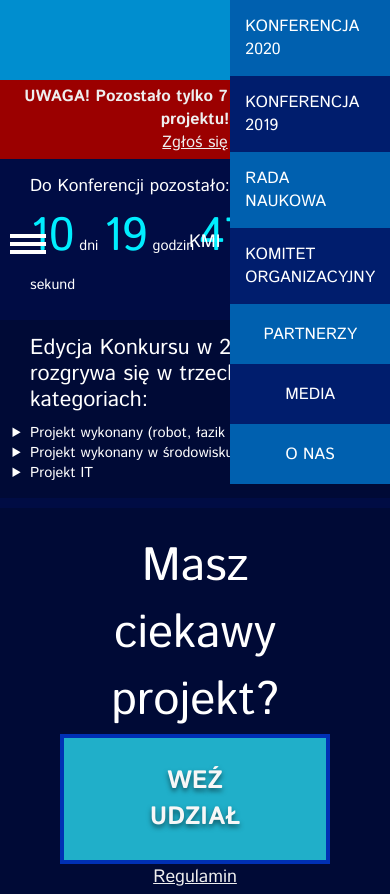
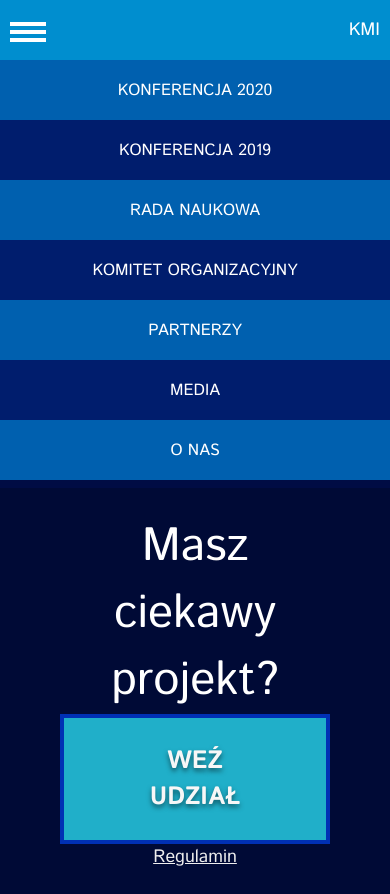
Before and after one commit to mwvabes/kmi-mechatron, a PHP site: page / in a window 390 px wide, after a click that opens the changed part. Shown: the top 894 px of the page. Run offline with PHP 8.4, Linux system fonts and the light colour scheme; style sheets or scripts are compiled from the project's sources.

Commit message:
Fixed navbar mobile

```diff
--- a/styles/global.css
+++ b/styles/global.css
@@ -48,7 +48,7 @@ p {
 
 header {
   background-color: #008ecf;
-  max-height: 80px;
+  max-height: 60px;
 }
 
 nav {
@@ -59,6 +59,15 @@ nav {
   display: -webkit-box;
   display: -ms-flexbox;
   display: flex;
+  -webkit-box-orient: vertical;
+  -webkit-box-direction: normal;
+      -ms-flex-direction: column;
+          flex-direction: column;
+  -ms-flex-wrap: wrap;
+      flex-wrap: wrap;
+  -webkit-box-pack: center;
+      -ms-flex-pack: center;
+          justify-content: center;
 }
 
 nav > ul,
@@ -118,9 +127,6 @@ main > div {
     z-index: 9999;
   }
   nav > ul {
-    display: -webkit-box;
-    display: -ms-flexbox;
-    display: flex;
     -ms-flex-wrap: wrap;
         flex-wrap: wrap;
     -webkit-box-orient: vertical;
@@ -136,49 +142,8 @@ main > div {
     -webkit-box-pack: center;
         -ms-flex-pack: center;
             justify-content: center;
-    -webkit-transform-origin: left;
-            transform-origin: left;
-    -webkit-transition: -webkit-transform 300ms ease-in-out;
-    transition: -webkit-transform 300ms ease-in-out;
-    transition: transform 300ms ease-in-out;
-    transition: transform 300ms ease-in-out, -webkit-transform 300ms ease-in-out;
-    -webkit-transform: scale(1, 0);
-            transform: scale(1, 0);
-    display: none;
     min-height: 60px;
   }
-  /*   .navToggleLabel {
-    display: inline-block;
-    position: relative;
-    min-height: 40px;
-    min-width: 40px;
-    padding: 10px;
-  }
-
-  .navToggleLabel > span,
-  .navToggleLabel > span::after,
-  .navToggleLabel > span::before {
-    display: block;
-    background-color: #FFF;
-    height: 5px;
-    width: 2em;
-    position: relative;
-  }
-
-  .navToggleLabel > span::after,
-  .navToggleLabel > span::before {
-    content: '';
-    position: absolute;
-    display: inline-block;
-  }
-
-  .navToggleLabel > span::before {
-    bottom: 10px;
-  }
-
-  .navToggleLabel > span::after {
-    top: 10px;
-  } */
   .navToggleLabel > span {
     position: relative;
     padding-left: 2em;
@@ -192,8 +157,8 @@ main > div {
     height: 4px;
     border-top: 12px double #FFF;
     border-bottom: 4px solid #FFF;
-    -webkit-transition: border-color 200ms ease-in-out;
-    transition: border-color 200ms ease-in-out;
+    -webkit-transition: border-color 200ms ease-out;
+    transition: border-color 200ms ease-out;
   }
   .navToggleLabel:hover > span:before {
     border-top-color: #1100ff;
@@ -213,7 +178,17 @@ main > div {
     min-height: 60px;
     width: 100%;
   }
-  .navToggle:checked ~ ul > li {
+  .navToggle ~ ul {
+    -webkit-transform: scale(1, 0);
+            transform: scale(1, 0);
+    -webkit-transform-origin: top;
+            transform-origin: top;
+    -webkit-transition: -webkit-transform 300ms ease-in-out;
+    transition: -webkit-transform 300ms ease-in-out;
+    transition: transform 300ms ease-in-out;
+    transition: transform 300ms ease-in-out, -webkit-transform 300ms ease-in-out;
+  }
+  .navToggle:checked ~ ul {
     display: -webkit-box;
     display: -ms-flexbox;
     display: flex;
--- a/styles/global.scss
+++ b/styles/global.scss
@@ -77,7 +77,7 @@ p {
 
 header {
   background-color: #008ecf;
-  max-height: 80px;
+  max-height: 60px;
 }
 
 nav {
@@ -86,6 +86,9 @@ nav {
   text-transform: uppercase;
   min-height: 60px;
   display: flex;
+  flex-direction: column;
+  flex-wrap: wrap;
+  justify-content: center;
 }
 
 nav > ul,
@@ -134,7 +137,6 @@ main > div {
   }
 
   nav > ul {
-    display: flex;
     flex-wrap: wrap;
     flex-direction: column;
     margin: 0;
@@ -145,45 +147,8 @@ main > div {
     padding: 10px;
     width: 100%;
     justify-content: center;
-    transform-origin: left;
-    transition: transform 300ms ease-in-out;
-    transform: scale(1,0);
-    display: none;
     min-height: 60px;
   }
-
-/*   .navToggleLabel {
-    display: inline-block;
-    position: relative;
-    min-height: 40px;
-    min-width: 40px;
-    padding: 10px;
-  }
-
-  .navToggleLabel > span,
-  .navToggleLabel > span::after,
-  .navToggleLabel > span::before {
-    display: block;
-    background-color: #FFF;
-    height: 5px;
-    width: 2em;
-    position: relative;
-  }
-
-  .navToggleLabel > span::after,
-  .navToggleLabel > span::before {
-    content: '';
-    position: absolute;
-    display: inline-block;
-  }
-
-  .navToggleLabel > span::before {
-    bottom: 10px;
-  }
-
-  .navToggleLabel > span::after {
-    top: 10px;
-  } */
 
   .navToggleLabel > span {
     position: relative;
@@ -198,7 +163,7 @@ main > div {
     height: 4px;
     border-top: 12px double #FFF;
     border-bottom: 4px solid #FFF;
-    transition: border-color 200ms ease-in-out;
+    transition: border-color 200ms ease-out;
   }
 
   .navToggleLabel:hover > span:before {
@@ -215,7 +180,14 @@ main > div {
     width: 100%;
   }
 
-  .navToggle:checked ~ ul > li {
+  .navToggle ~ ul {
+    //display: none;
+    transform: scale(1,0);
+    transform-origin: top;
+    transition: transform 300ms ease-in-out;
+  }
+
+  .navToggle:checked ~ ul {
     display: flex;
     transform: scale(1,1);
   }
```
Also changed, not shown: 1 other file.
